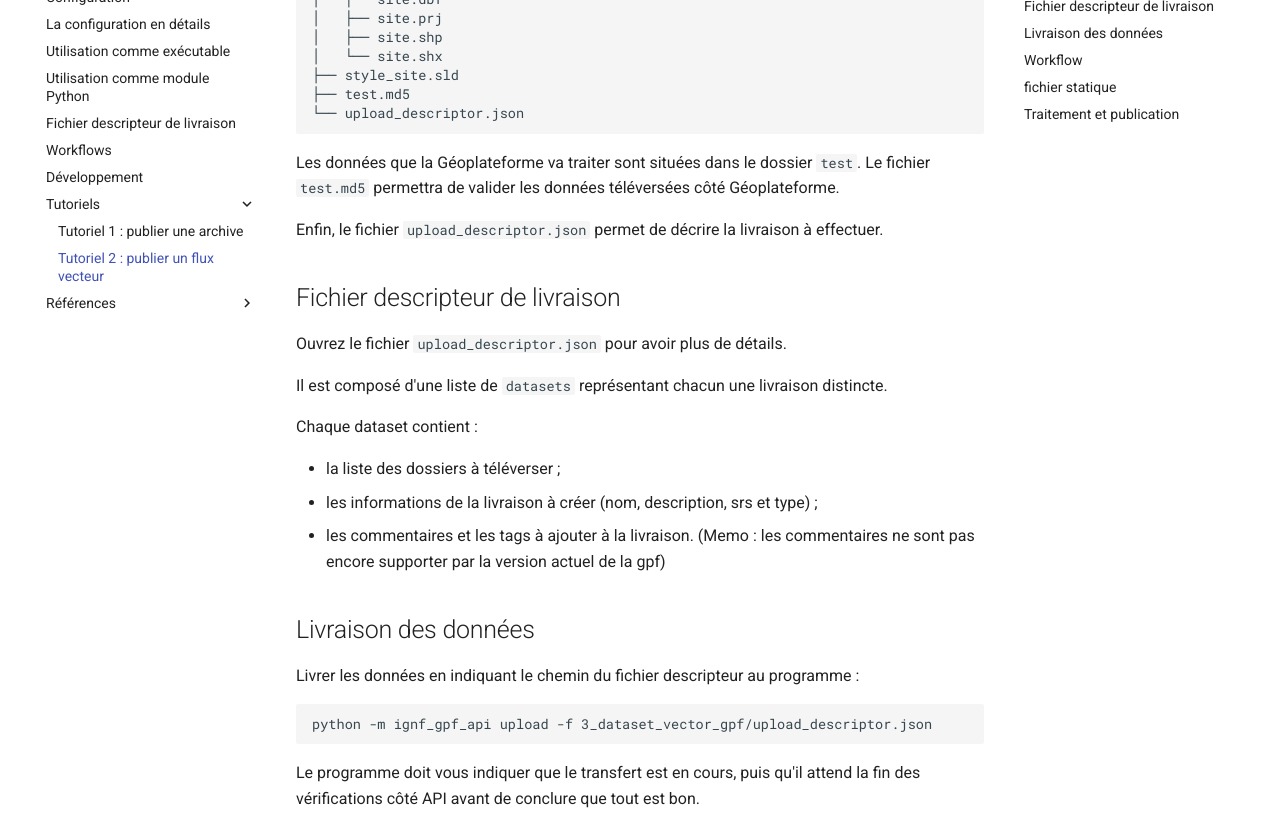
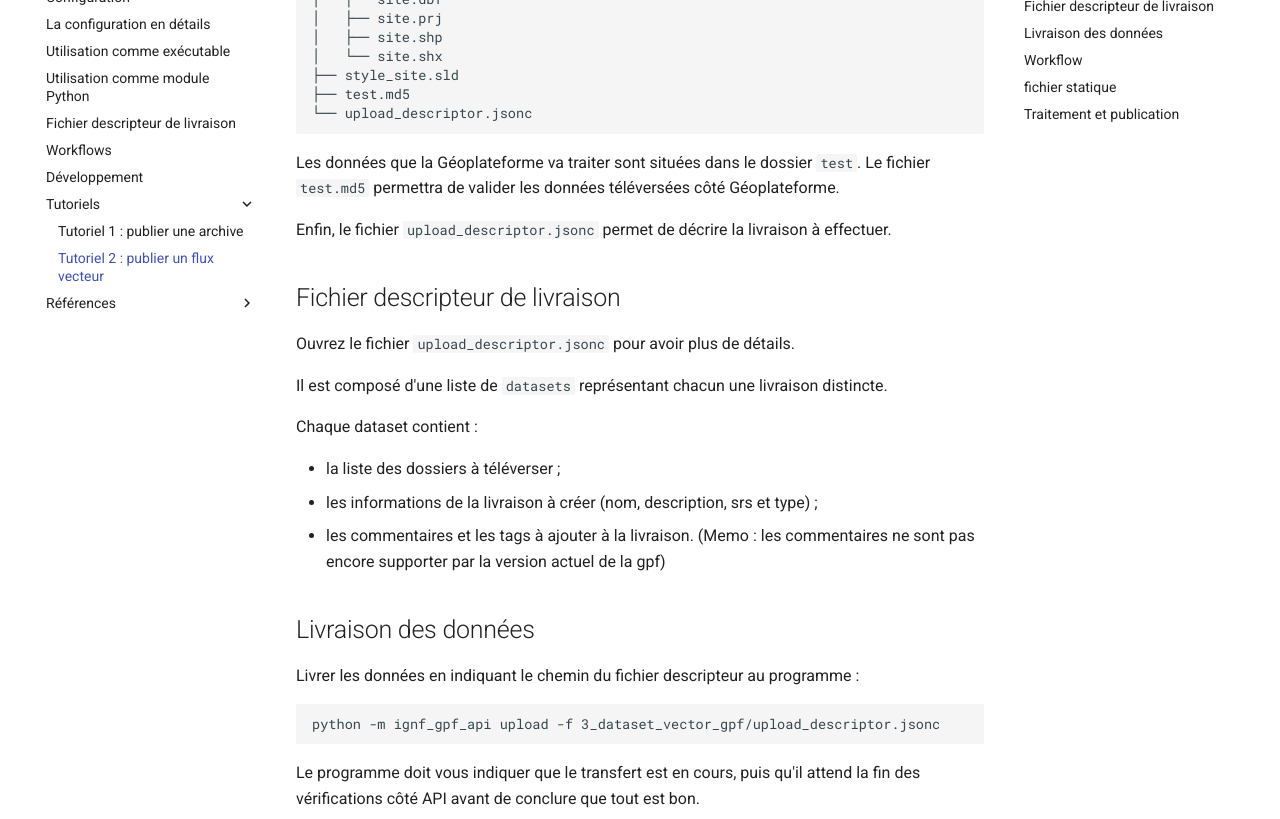
Before and after one commit to ignf-sidc/ignf-gpf-api, an MkDocs documentation site: the page built from docs/tutoriel_2_flux_vecteur.md, in a window 1280 px wide and 1400 px high, scrolled down 662 px. Shown: the part 156-975 px from the top of the window. Built offline with MkDocs 1.6.1 and Material for MkDocs 9.7.7, drawn with Linux system fonts in a browser that asks for light colours; comment, search, counter and statistics services are not loaded.

````diff
--- a/docs/tutoriel_2_flux_vecteur.md
+++ b/docs/tutoriel_2_flux_vecteur.md
@@ -32,17 +32,17 @@
 │   └── site.shx
 ├── style_site.sld
 ├── test.md5
-└── upload_descriptor.json
+└── upload_descriptor.jsonc
 ```
 
 Les données que la Géoplateforme va traiter sont situées dans le dossier `test`.
 Le fichier `test.md5` permettra de valider les données téléversées côté Géoplateforme.
 
-Enfin, le fichier `upload_descriptor.json` permet de décrire la livraison à effectuer.
+Enfin, le fichier `upload_descriptor.jsonc` permet de décrire la livraison à effectuer.
 
 ## Fichier descripteur de livraison
 
-Ouvrez le fichier `upload_descriptor.json` pour avoir plus de détails.
+Ouvrez le fichier `upload_descriptor.jsonc` pour avoir plus de détails.
 
 Il est composé d'une liste de `datasets` représentant chacun une livraison distincte.
 
@@ -57,7 +57,7 @@
 Livrer les données en indiquant le chemin du fichier descripteur au programme :
 
 ```sh
-python -m ignf_gpf_api upload -f 3_dataset_vector_gpf/upload_descriptor.json
+python -m ignf_gpf_api upload -f 3_dataset_vector_gpf/upload_descriptor.jsonc
 ```
 
 Le programme doit vous indiquer que le transfert est en cours, puis qu'il attend la fin des vérifications côté API avant de conclure que tout est bon.
````
Also changed, not shown: 11 other files.
